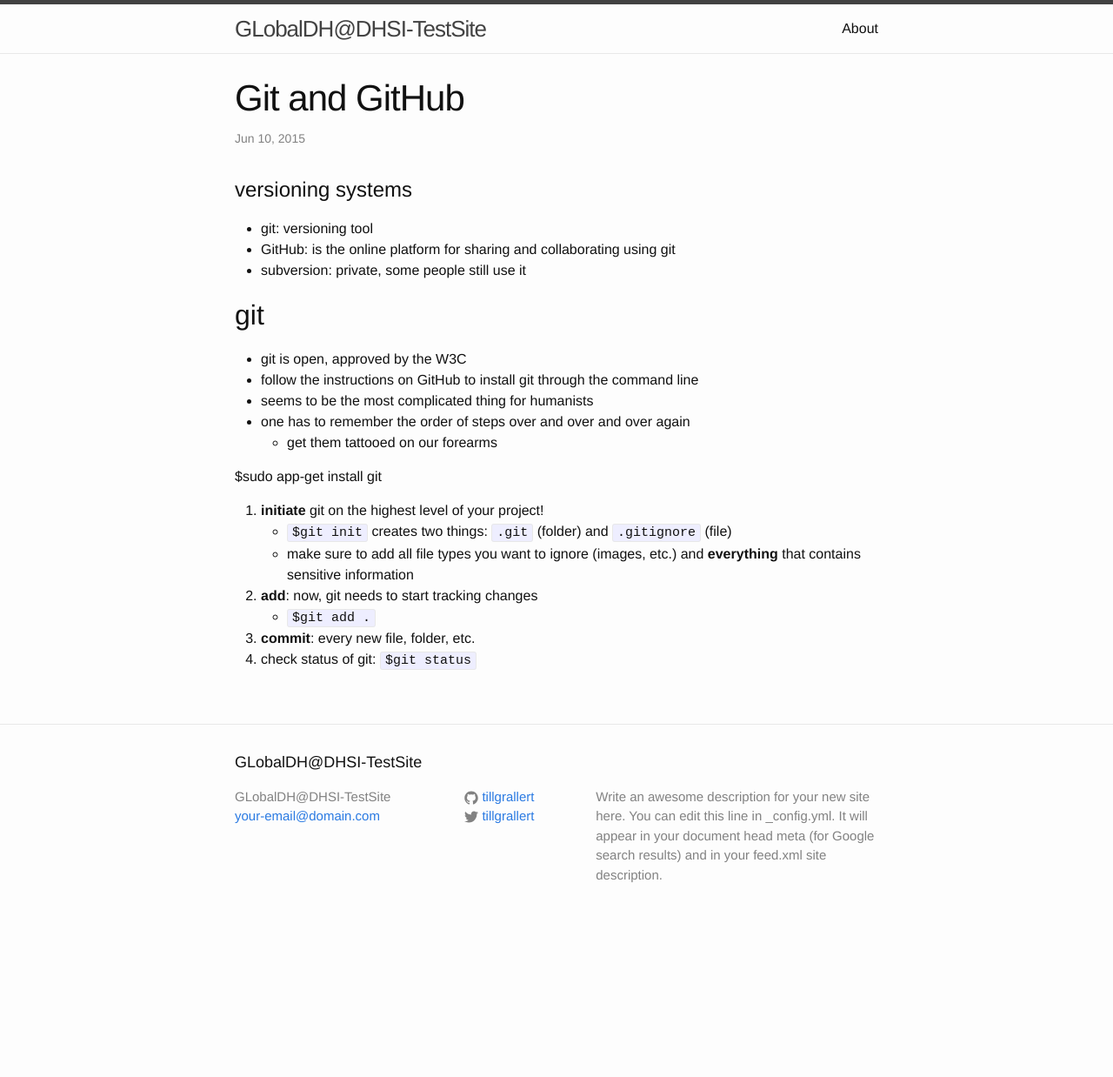
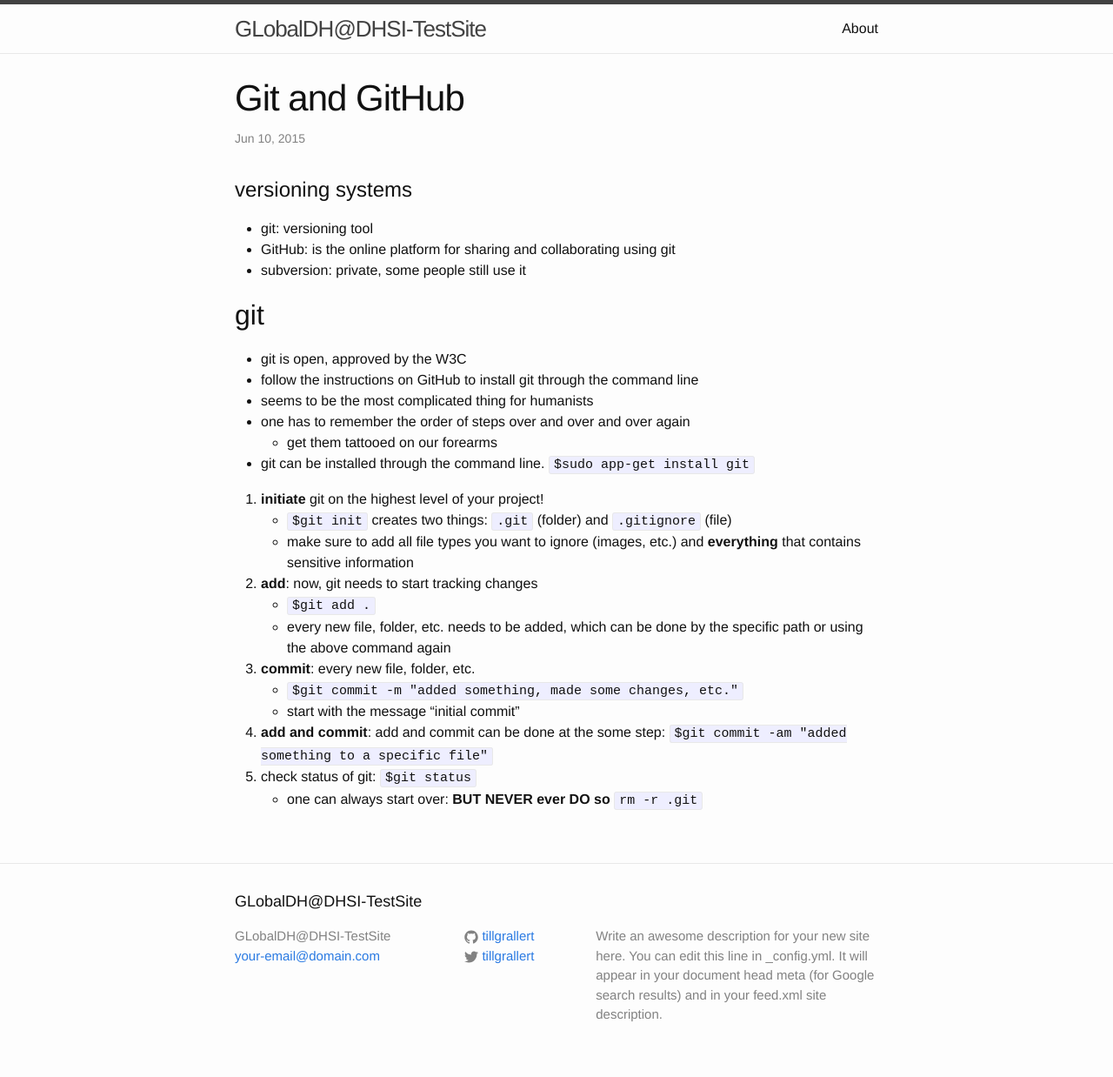
Before and after one commit to tillgrallert/borderlands, a Jekyll site: the page built from _posts/2015-06-10-git-and-github.markdown, in a window 1280 px wide. Shown: the whole page at 87% size. Built offline with Jekyll 4.4.1, drawn with Linux system fonts in a browser that asks for light colours; before the commit the page ends 1077 px from its top, so only the background shows below that.

Commit message:
added some text to today's post

```diff
--- a/_posts/2015-06-10-git-and-github.markdown
+++ b/_posts/2015-06-10-git-and-github.markdown
@@ -18,12 +18,17 @@
 - one has to remember the order of steps over and over and over again
     + get them tattooed on our forearms
 
-$sudo app-get install git
+- git can be installed through the command line. `$sudo app-get install git`
 
 1. **initiate** git on the highest level of your project!
     - `$git init` creates two things: `.git` (folder) and `.gitignore` (file)
     - make sure to add all file types you want to ignore (images, etc.) and **everything** that contains sensitive information
 2. **add**: now, git needs to start tracking changes
     - `$git add .`
+    - every new file, folder, etc. needs to be added, which can be done by the specific path or using the above command again
 3. **commit**: every new file, folder, etc.
+    - `$git commit -m "added something, made some changes, etc."`
+    - start with the message "initial commit"
+4. **add and commit**: add and commit can be done at the some step: `$git commit -am "added something to a specific file"`
 4. check status of git: `$git status`
+- one can always start over: **BUT NEVER ever DO so** `rm -r .git`
```
Also changed, not shown: 3 other files.
